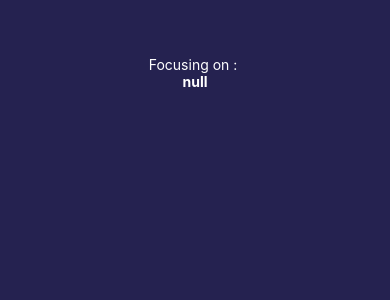
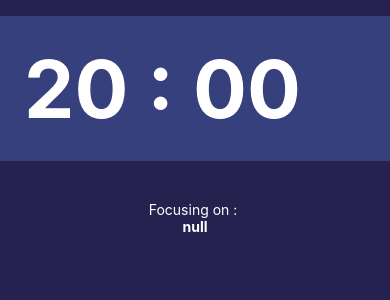
Before and after one commit to yasithWimukthi/focus-count-down, a React Native app: screen / in a window 390 px wide. Shown: the top 300 px of the page. Built offline with nearby package versions, Linux system fonts and the light colour scheme.

Commit message:
implement CountDown component

```diff
--- /dev/null
+++ b/src/components/CountDown.js
@@ -0,0 +1,33 @@
+import React,{useState} from 'react';
+import { StyleSheet, Text, View } from 'react-native';
+import {colors} from "../utils/colors";
+import {fontSizes, spacing} from "../utils/sizes";
+
+const minutesToMillis = (min) => min*1000*60;
+
+const formatTime = (time) => time < 10 ? `0${time}` : time;
+
+export const CountDown = ({
+        minutes = 20,
+        isPaused
+    }) =>{
+
+    const [millis,setMillis] = useState(minutesToMillis(minutes));
+
+    const minute = Math.floor(millis/1000/60)%60;
+    const seconds = Math.floor(millis/1000)%60;
+
+    return (
+        <Text style={styles.text}>{formatTime(minute)} : {formatTime(seconds)}</Text>
+    )
+}
+
+const styles = StyleSheet.create({
+    text: {
+        fontSize:fontSizes.xxxl,
+        fontWeight:'bold',
+        color: colors.white,
+        padding:spacing.lg,
+        backgroundColor: 'rgba(94,132,226,0.3)'
+    },
+});
--- a/src/features/timer/timer.js
+++ b/src/features/timer/timer.js
@@ -1,11 +1,13 @@
-import React,{useState} from 'react';
+import React from 'react';
 import { StyleSheet, Text, View } from 'react-native';
 import {colors} from "../../utils/colors";
 import {spacing} from "../../utils/sizes";
+import {CountDown} from "../../components/CountDown";
 
 export const Timer = ({focusSubject}) =>{
     return(
         <View style={styles.container}>
+            <CountDown/>
             <View style={{paddingTop:spacing.xxl}}>
                 <Text style={styles.title}>Focusing on : </Text>
                 <Text style={styles.task}>{focusSubject}</Text>
--- a/src/utils/sizes.js
+++ b/src/utils/sizes.js
@@ -4,7 +4,7 @@
     lg:24,
     xl:32,
     xxl:40,
-    xxxxl:80
+    xxxl:80
 }
 
 export const spacing = {
@@ -13,5 +13,5 @@
     lg:24,
     xl:32,
     xxl:40,
-    xxxxl:80
+    xxxl:80
 }
```
